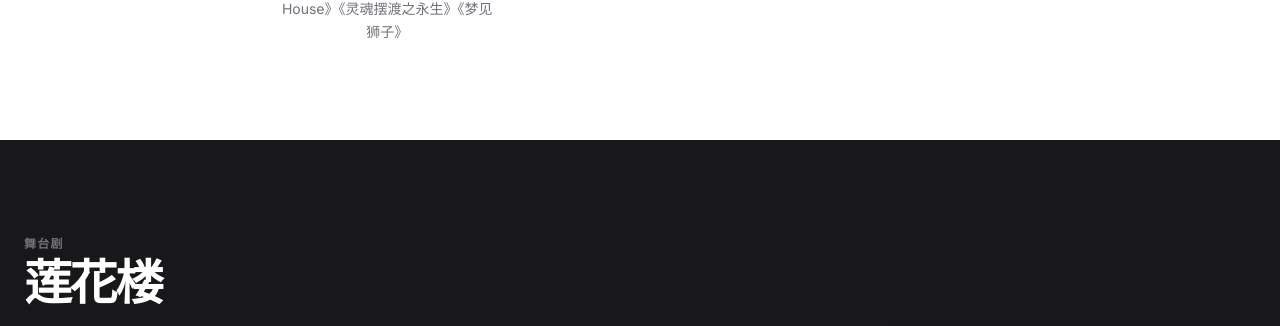
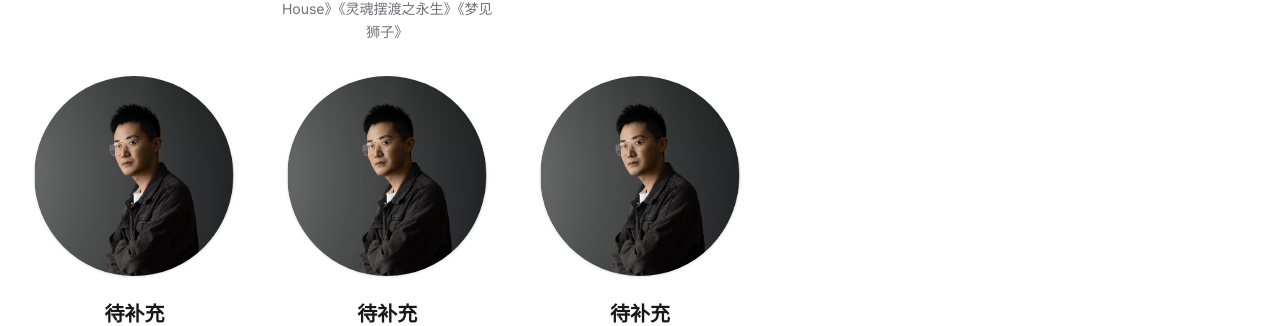
Before and after one commit to xuanz101298-max/bravo-website, a React (Vite) app: page / in a window 1280 px wide. Shown: the part 2469-2795 px from the top of the page. Built offline with nearby package versions, Linux system fonts and the light colour scheme.

Commit message:
fix: 放大首页公司名字体(11px)/团队新增3个占位成员

```diff
--- a/src/App.tsx
+++ b/src/App.tsx
@@ -84,6 +84,24 @@ const TEAM = [
     role: "戏剧导演",
     bio: "《寻找家人》中方导演，《Time Share House》导演，《忘川引》执行导演，《隐婚男女》复排导演，《不能说的秘密》执行导演。",
     image: "/image5.png"
+  },
+  {
+    name: "待补充",
+    role: "待补充",
+    bio: "个人简介待补充。",
+    image: "/image1.png"
+  },
+  {
+    name: "待补充",
+    role: "待补充",
+    bio: "个人简介待补充。",
+    image: "/image1.png"
+  },
+  {
+    name: "待补充",
+    role: "待补充",
+    bio: "个人简介待补充。",
+    image: "/image1.png"
   }
 ];
 
@@ -164,7 +182,7 @@ export default function App() {
             </div>
             <div className="flex flex-col items-center gap-6">
               <div className="h-px w-24 bg-zinc-300" />
-              <h2 className="text-[10px] md:text-3xl font-display font-bold tracking-[0.4em] text-zinc-500 uppercase">
+              <h2 className="text-[11px] md:text-3xl font-display font-bold tracking-[0.2em] text-zinc-500 uppercase">
                 上海整挺好文化传媒有限公司
               </h2>
               <div className="h-px w-24 bg-zinc-300" />
```
